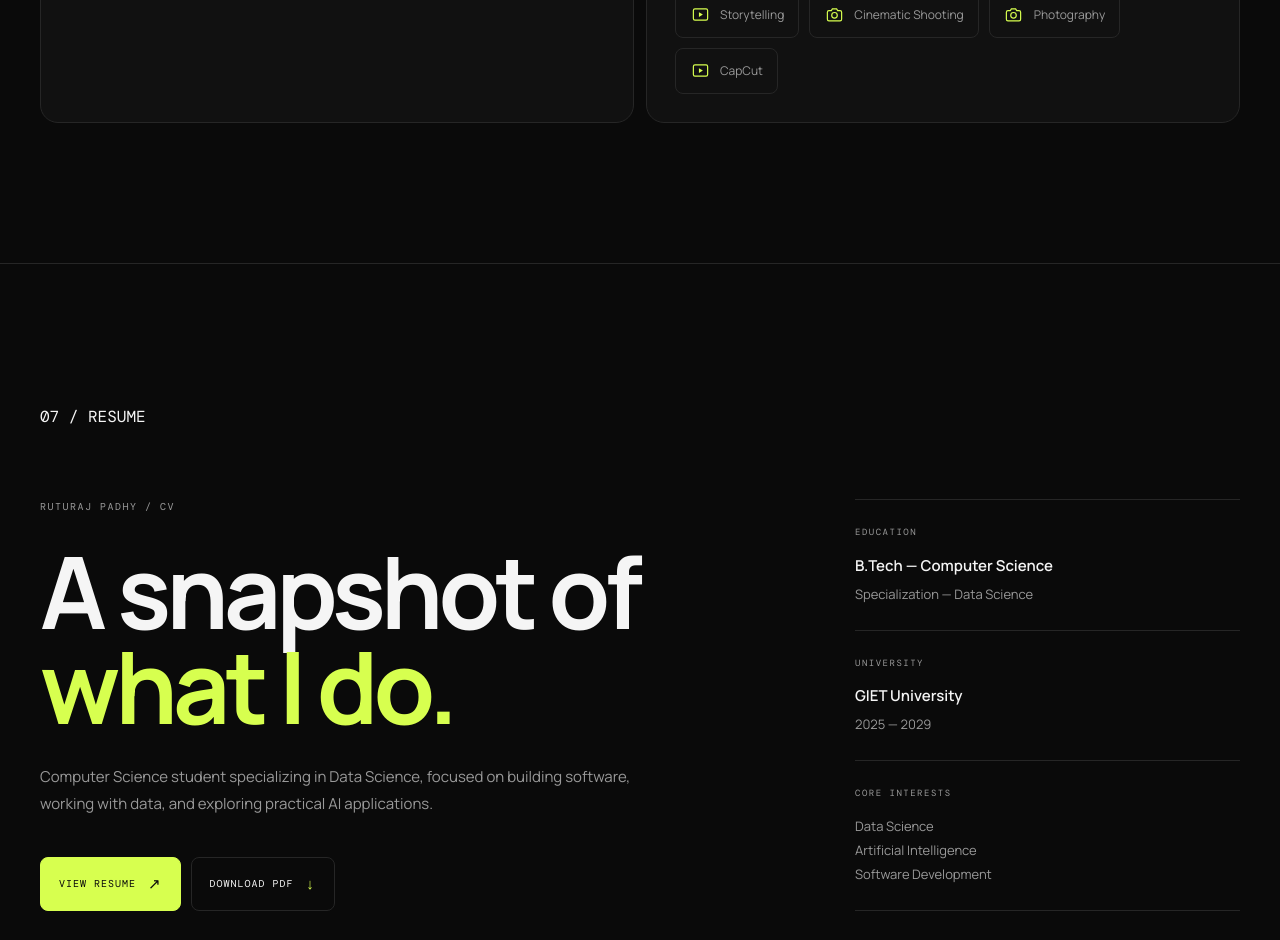
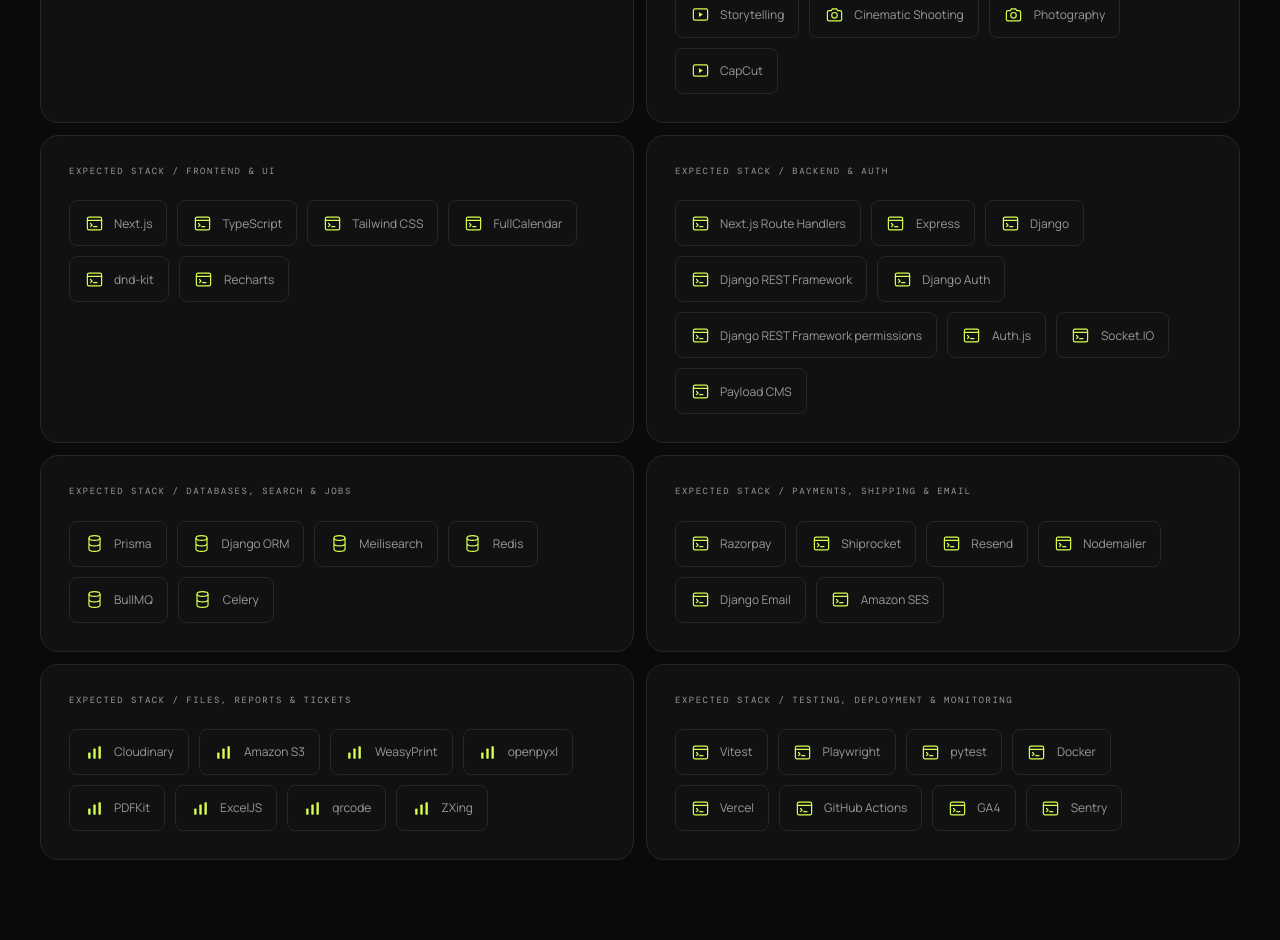
Before and after one commit to Ruturaj998/ruturaj-portfolio, a React (Vite) app: page / in a window 1280 px wide. Shown: the part 11060-12000 px from the top of the page. Built offline with nearby package versions, Linux system fonts and the light colour scheme.

Commit message:
Align Tools I use with full-stack service technologies

```diff
--- a/src/sections/TechStack.jsx
+++ b/src/sections/TechStack.jsx
@@ -352,6 +352,82 @@ const categories = [
   },
 ]
 
+const serviceCategories = [
+  {
+    name: 'FRONTEND & UI',
+    items: [
+      { name: 'Next.js', icon: <WebIcon /> },
+      { name: 'TypeScript', icon: <WebIcon /> },
+      { name: 'Tailwind CSS', icon: <WebIcon /> },
+      { name: 'FullCalendar', icon: <WebIcon /> },
+      { name: 'dnd-kit', icon: <WebIcon /> },
+      { name: 'Recharts', icon: <WebIcon /> },
+    ],
+  },
+  {
+    name: 'BACKEND & AUTH',
+    items: [
+      { name: 'Next.js Route Handlers', icon: <WebIcon /> },
+      { name: 'Express', icon: <WebIcon /> },
+      { name: 'Django', icon: <WebIcon /> },
+      { name: 'Django REST Framework', icon: <WebIcon /> },
+      { name: 'Django Auth', icon: <WebIcon /> },
+      { name: 'Django REST Framework permissions', icon: <WebIcon /> },
+      { name: 'Auth.js', icon: <WebIcon /> },
+      { name: 'Socket.IO', icon: <WebIcon /> },
+      { name: 'Payload CMS', icon: <WebIcon /> },
+    ],
+  },
+  {
+    name: 'DATABASES, SEARCH & JOBS',
+    items: [
+      { name: 'Prisma', icon: <DatabaseIcon /> },
+      { name: 'Django ORM', icon: <DatabaseIcon /> },
+      { name: 'Meilisearch', icon: <DatabaseIcon /> },
+      { name: 'Redis', icon: <DatabaseIcon /> },
+      { name: 'BullMQ', icon: <DatabaseIcon /> },
+      { name: 'Celery', icon: <DatabaseIcon /> },
+    ],
+  },
+  {
+    name: 'PAYMENTS, SHIPPING & EMAIL',
+    items: [
+      { name: 'Razorpay', icon: <WebIcon /> },
+      { name: 'Shiprocket', icon: <WebIcon /> },
+      { name: 'Resend', icon: <WebIcon /> },
+      { name: 'Nodemailer', icon: <WebIcon /> },
+      { name: 'Django Email', icon: <WebIcon /> },
+      { name: 'Amazon SES', icon: <WebIcon /> },
+    ],
+  },
+  {
+    name: 'FILES, REPORTS & TICKETS',
+    items: [
+      { name: 'Cloudinary', icon: <DataIcon /> },
+      { name: 'Amazon S3', icon: <DataIcon /> },
+      { name: 'WeasyPrint', icon: <DataIcon /> },
+      { name: 'openpyxl', icon: <DataIcon /> },
+      { name: 'PDFKit', icon: <DataIcon /> },
+      { name: 'ExcelJS', icon: <DataIcon /> },
+      { name: 'qrcode', icon: <DataIcon /> },
+      { name: 'ZXing', icon: <DataIcon /> },
+    ],
+  },
+  {
+    name: 'TESTING, DEPLOYMENT & MONITORING',
+    items: [
+      { name: 'Vitest', icon: <WebIcon /> },
+      { name: 'Playwright', icon: <WebIcon /> },
+      { name: 'pytest', icon: <WebIcon /> },
+      { name: 'Docker', icon: <WebIcon /> },
+      { name: 'Vercel', icon: <WebIcon /> },
+      { name: 'GitHub Actions', icon: <WebIcon /> },
+      { name: 'GA4', icon: <WebIcon /> },
+      { name: 'Sentry', icon: <WebIcon /> },
+    ],
+  },
+]
+
 function TechStack() {
   return (
     <section className="tech-stack" id="stack">
@@ -408,16 +484,15 @@ function TechStack() {
           </h2>
 
           <p>
-            The technologies and creative tools I use to learn,
-            experiment, build projects, create content, and turn
-            ideas into working systems.
+            Tools I use for software, data, and creative work, plus the
+            expected technologies for my full-stack services.
           </p>
         </motion.div>
 
         {/* Tech Categories */}
         <div className="tech-stack-grid">
 
-          {categories.map((category, categoryIndex) => (
+          {[...categories, ...serviceCategories].map((category, categoryIndex) => (
             <motion.div
               className="tech-category"
               key={category.name}
@@ -435,7 +510,7 @@ function TechStack() {
               }}
               transition={{
                 duration: 0.65,
-                delay: categoryIndex * 0.12,
+                delay: (categoryIndex % 4) * 0.12,
                 ease: [0.22, 1, 0.36, 1],
               }}
               whileHover={{
@@ -461,10 +536,11 @@ function TechStack() {
                   once: true,
                 }}
                 transition={{
-                  delay: 0.15 + categoryIndex * 0.12,
+                  delay: 0.15 + (categoryIndex % 4) * 0.12,
                   duration: 0.4,
                 }}
               >
+                {categoryIndex >= categories.length && 'EXPECTED STACK / '}
                 {category.name}
               </motion.span>
 
@@ -491,7 +567,7 @@ function TechStack() {
                       duration: 0.4,
                       delay:
                         0.25 +
-                        categoryIndex * 0.12 +
+                        (categoryIndex % 4) * 0.12 +
                         itemIndex * 0.08,
                     }}
                     whileHover={{
```
